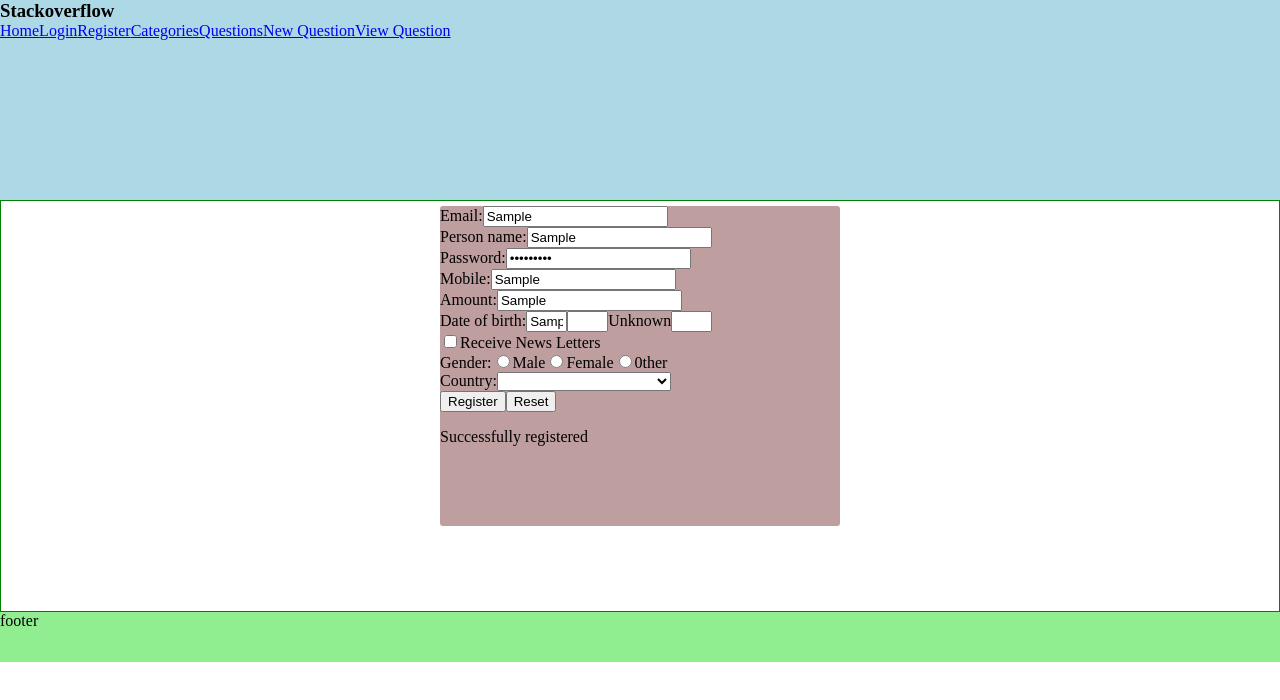
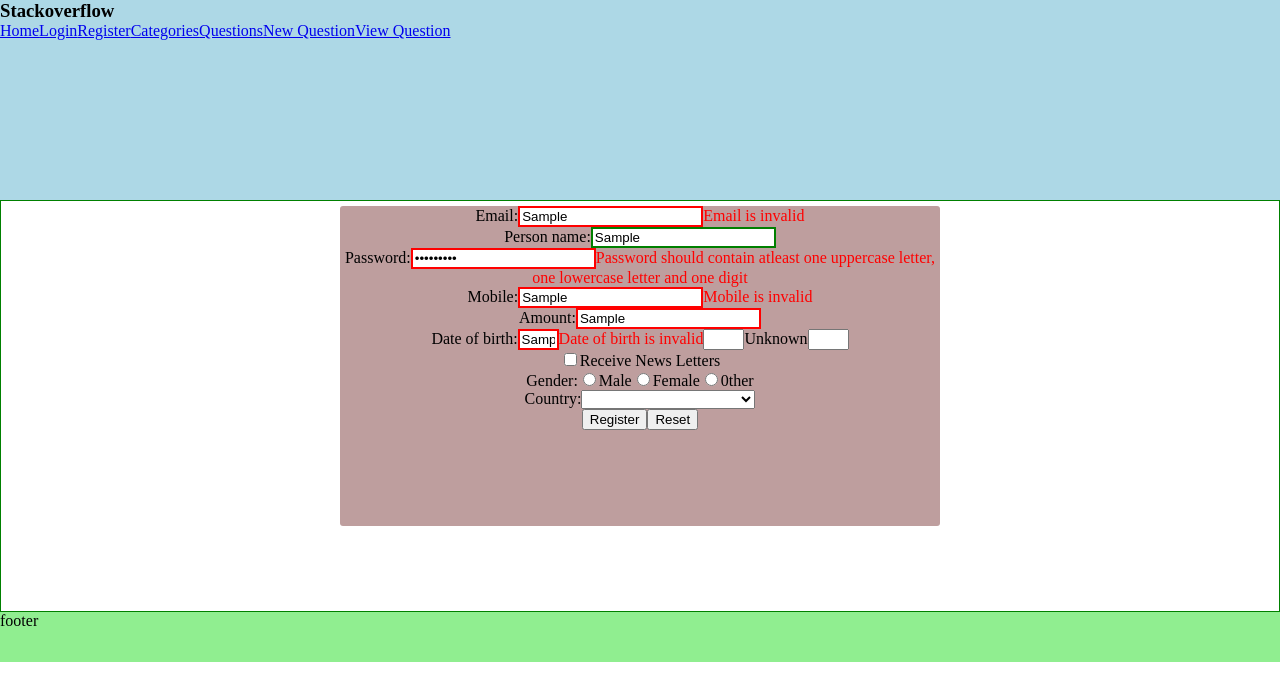
Before and after one commit to Nordask/front, an Angular app in the folder workspace_js/angular/first/: page /register in a window 1280 px wide. Both pictures are taken after typing "Sample", "Sample", "Sample123", "Sample", "Sample", "Sample" into the empty fields and a click on the input "Register". Shown: the top 700 px of the page. Built offline with nearby package versions, Linux system fonts and the light colour scheme.

Commit message:
Reactive forms. Added validation for registration form.

```diff
--- a/workspace_js/angular/first/src/app/account/account.module.ts
+++ b/workspace_js/angular/first/src/app/account/account.module.ts
@@ -1,5 +1,5 @@
 import { NgModule } from '@angular/core';
-import { FormsModule } from "@angular/forms";
+import { FormsModule, ReactiveFormsModule } from "@angular/forms";
 import { CommonModule } from "@angular/common";
 import { HomeComponent } from "../home/home.component";
 import { RegisterComponent } from "../register/register.component";
@@ -21,7 +21,8 @@ import { CategoriesComponent } from "../categories/categories.component";
   ],
   imports: [
     FormsModule,
-    CommonModule
+    CommonModule,
+    ReactiveFormsModule
   ]
 })
 export class AccountModule {
--- a/workspace_js/angular/first/src/app/app.module.ts
+++ b/workspace_js/angular/first/src/app/app.module.ts
@@ -1,6 +1,5 @@
 import { BrowserModule } from '@angular/platform-browser';
 import { NgModule } from '@angular/core';
-import { FormsModule } from "@angular/forms";
 import { Routes, RouterModule } from "@angular/router";
 
 import { AppComponent } from './app.component';
@@ -33,7 +32,6 @@ var myRoutesModule = RouterModule.forRoot(myRoutes);
   ],
   imports: [
     BrowserModule,
-    FormsModule,
     AccountModule,
     QuestionsModule,
     myRoutesModule
--- a/workspace_js/angular/first/src/app/register/register.component.css
+++ b/workspace_js/angular/first/src/app/register/register.component.css
@@ -1,8 +1,24 @@
 #registerDiv
 {
     background-color: #be9e9e;
-    width: 400px;
+    width: 600px;
     height: 320px;
     border-radius: 3px;
     margin: auto;
+    text-align: center;
 }
+
+input.ng-invalid.ng-touched
+{
+    border: 2px solid red;
+}
+
+input.ng-valid.ng-touched
+{
+    border: 2px solid green;
+}
+
+.error
+{
+    color: red;
+}
--- a/workspace_js/angular/first/src/app/register/register.component.html
+++ b/workspace_js/angular/first/src/app/register/register.component.html
@@ -1,23 +1,56 @@
 <div id="registerDiv">
-  <form>
+  <form [formGroup]="myForm">
     <label for="txtEmail">Email:</label>
-    <input type="text" id="txtEmail" [(ngModel)]="email" [ngModelOptions]="{standalone: true}"><br>
+    <input type="text" id="txtEmail" formControlName="email">
+    <span class="error" *ngIf="myForm.controls.email.invalid && myForm.controls.email.touched
+    && myForm.controls.email.errors.required">Email can't be blank</span>
+    <span class="error" *ngIf="myForm.controls.email.invalid && myForm.controls.email.touched
+    && myForm.controls.email.errors.pattern">Email is invalid</span>
+    <br>
 
     <label for="txtPersonName">Person name:</label>
-    <input type="text" id="txtPersonName" [(ngModel)]="name" [ngModelOptions]="{standalone: true}"><br>
+    <input type="text" id="txtPersonName" formControlName="name">
+    <span class="error" *ngIf="myForm.controls.name.invalid && myForm.controls.name.touched
+    && myForm.controls.name.errors.required">Person name can't be blank</span>
+    <span class="error" *ngIf="myForm.controls.name.invalid && myForm.controls.name.touched
+    && myForm.controls.name.errors.pattern">Person should contain alphabets only</span>
+    <span class="error" *ngIf="myForm.controls.name.invalid && myForm.controls.name.touched
+    && myForm.controls.name.errors.maxlength">Max length: 30</span>
+    <span class="error" *ngIf="myForm.controls.name.invalid && myForm.controls.name.touched
+    && myForm.controls.name.errors.minlength">Min length: 3</span>
+    <br>
 
     <label for="txtPassword">Password:</label>
-    <input type="password" id="txtPassword" [(ngModel)]="password" [ngModelOptions]="{standalone: true}"><br>
+    <input type="password" id="txtPassword" formControlName="password">
+    <span class="error" *ngIf="myForm.controls.password.invalid && myForm.controls.password.touched
+    && myForm.controls.password.errors.required">Password can't be blank</span>
+    <span class="error" *ngIf="myForm.controls.password.invalid && myForm.controls.password.touched
+    && myForm.controls.password.errors.pattern">Password should contain atleast one uppercase letter,
+     one lowercase letter and one digit</span>
+    <br>
 
     <label for="txtMobile">Mobile:</label>
-    <input type="text" id="txtMobile" [(ngModel)]="mobile" [ngModelOptions]="{standalone: true}"><br>
+    <input type="text" id="txtMobile" formControlName="mobile">
+    <span class="error" *ngIf="myForm.controls.mobile.invalid && myForm.controls.mobile.touched
+    && myForm.controls.mobile.errors.required">Mobile can't be blank</span>
+    <span class="error" *ngIf="myForm.controls.mobile.invalid && myForm.controls.mobile.touched
+    && myForm.controls.mobile.errors.pattern">Mobile is invalid</span>
+    <br>
 
     <label for="txtAmount">Amount:</label>
-    <input type="text" id="txtAmount" [(ngModel)]="amount" [ngModelOptions]="{standalone: true}"><br>
+    <input type="text" id="txtAmount" formControlName="amount"><br>
 
     <label for="txtDate">Date of birth:</label>
-    <input type="text" id="txtDate" [(ngModel)]="dateOfBirth" size="2" [ngModelOptions]="{standalone: true}">
-    <input type="text" id="txtMonth" [(ngModel)]="monthOfBirth" size="2" [ngModelOptions]="{standalone: true}">
+    <input type="text" id="txtDate" formControlName="dateOfBirth" size="2">
+    <span class="error" *ngIf="myForm.controls.dateOfBirth.invalid && myForm.controls.dateOfBirth.touched
+    && myForm.controls.dateOfBirth.errors.required">Date of birth can't be blank</span>
+    <span class="error" *ngIf="myForm.controls.dateOfBirth.invalid && myForm.controls.dateOfBirth.touched
+    && myForm.controls.dateOfBirth.errors.pattern">Date of birth is invalid</span>
+    <input type="text" id="txtMonth" formControlName="monthOfBirth" size="2">
+    <span class="error" *ngIf="myForm.controls.monthOfBirth.invalid && myForm.controls.monthOfBirth.touched
+    && myForm.controls.monthOfBirth.errors.required">Month of birth can't be blank</span>
+    <span class="error" *ngIf="myForm.controls.monthOfBirth.invalid && myForm.controls.monthOfBirth.touched
+    && myForm.controls.monthOfBirth.errors.pattern">Month of birth is invalid</span>
     <span [ngSwitch]="monthOfBirth">
       <span *ngSwitchCase="'1'">Jan</span>
       <span *ngSwitchCase="'2'">Feb</span>
@@ -33,22 +66,29 @@
       <span *ngSwitchCase="'12'">Dec</span>
       <span *ngSwitchDefault>Unknown</span>
     </span>
-    <input type="text" id="txtYear" [(ngModel)]="yearOfBirth" size="2" [ngModelOptions]="{standalone: true}">
+    <input type="text" id="txtYear" formControlName="yearOfBirth" size="2">
+    <span class="error" *ngIf="myForm.controls.yearOfBirth.invalid && myForm.controls.yearOfBirth.touched
+    && myForm.controls.yearOfBirth.errors.required">Year of birth can't be blank</span>
+    <span class="error" *ngIf="myForm.controls.yearOfBirth.invalid && myForm.controls.yearOfBirth.touched
+    && myForm.controls.yearOfBirth.errors.pattern">Year of birth is invalid</span>
     <br>
 
-    <input type="checkbox" id="chkNewsLetters" [(ngModel)]="receiveNewsLetters" [ngModelOptions]="{standalone: true}">
+    <input type="checkbox" id="chkNewsLetters" formControlName="receiveNewsLetters">
     <label for="chkNewsLetters">Receive News Letters</label><br>
 
     <label>Gender:</label>
-    <input type="radio" [(ngModel)]="gender" value="Male" name="gender" id="rbMale">
+    <input type="radio" formControlName="gender" value="Male" name="gender" id="rbMale">
     <label for="rbMale">Male</label>
-    <input type="radio" [(ngModel)]="gender" value="Female" name="gender" id="rbFemale">
+    <input type="radio" formControlName="gender" value="Female" name="gender" id="rbFemale">
     <label for="rbFemale">Female</label>
-    <input type="radio" [(ngModel)]="gender" value="Other" name="gender" id="rbOther">
-    <label for="rbOther">0ther</label><br>
+    <input type="radio" formControlName="gender" value="Other" name="gender" id="rbOther">
+    <label for="rbOther">0ther</label>
+    <span class="error" *ngIf="myForm.controls.gender.invalid && myForm.controls.gender.touched
+    && myForm.controls.gender.errors.required">Gender can't be blank</span>
+    <br>
 
     <label>Country:</label>
-    <select [(ngModel)]="country" [ngModelOptions]="{standalone: true}">
+    <select formControlName="country">
       <option>Please Select</option>
       <option>India</option>
       <option>Unated States of America</option>
@@ -56,6 +96,8 @@
       <option>China</option>
       <option>Japan</option>
     </select>
+    <span class="error" *ngIf="myForm.controls.country.invalid && myForm.controls.country.touched
+    && myForm.controls.country.errors.required">Country can't be blank</span>
     <br>
 
     <input type="submit" value="Register" (click)="onRegisterClick()">
--- a/workspace_js/angular/first/src/app/register/register.component.ts
+++ b/workspace_js/angular/first/src/app/register/register.component.ts
@@ -1,4 +1,5 @@
 import { Component } from '@angular/core';
+import { FormGroup, FormControl, Validators } from "@angular/forms";
 
 @Component({
   selector: 'app-register',
@@ -6,28 +7,36 @@ import { Component } from '@angular/core';
   styleUrls: ['./register.component.css']
 })
 export class RegisterComponent {
-  email: string;
-  name: string;
-  password: string;
-  mobile: string;
-  dateOfBirth: number;
-  monthOfBirth: number;
-  yearOfBirth: number;
-  receiveNewsLetters: boolean;
-  gender: string;
-  country: string;
-  amount: number;
+  myForm: FormGroup;
+
   isSuccessfullyRegistered: boolean = false;
   shouldDisplayMessage: boolean = false;
 
+  constructor() {
+    this.myForm = new FormGroup({
+      email: new FormControl("", [Validators.required, Validators.pattern("^[a-z]+[a-z0-9._]+@[a-z]+\.[a-z.]{2,5}$")]),
+      name: new FormControl("", [Validators.required, Validators.pattern("^[a-zA-Z]*$"), Validators.minLength(3), Validators.maxLength(30)]),
+      password: new FormControl("", [Validators.required, Validators.pattern("((?=.*\d)(?=.*[a-z])(?=.*[A-Z]).{6,15})")]),
+      mobile: new FormControl("", [Validators.required, Validators.pattern("^[1-9]{1}[0-9]{3,14}$")]),
+      dateOfBirth: new FormControl("", [Validators.required, Validators.pattern("[0-9]{1,2}")]),
+      monthOfBirth: new FormControl("", [Validators.required, Validators.pattern("[0-9]{1,2}")]),
+      yearOfBirth: new FormControl("", [Validators.required, Validators.pattern("[0-9]{4}")]),
+      receiveNewsLetters: new FormControl("", []),
+      gender: new FormControl("", [Validators.required]),
+      country: new FormControl("", [Validators.required]),
+      amount: new FormControl("", [Validators.required, Validators.pattern("[0-9]*$")]),
+    });
+  }
+
   onRegisterClick() {
     try {
-      var s = "Email:" + this.email + ", Rerson name:" + this.name +
-      ", Password:" + this.password + ", Mobile:" + this.mobile +
-      ", Date of birth:" + this.dateOfBirth + ", Month of birth:" +
-      this.monthOfBirth +  ", Year of birth:" + this.yearOfBirth +
-      ", Gender:" + this.gender + ", Country:" +
-      this.country + ", Amount:" + this.amount;
+      if(this.myForm.valid == true) {
+        var s = "Email:" + this.myForm.controls.email.value + ", Rerson name:" + this.myForm.controls.name.value +
+        ", Password:" + this.myForm.controls.password.value + ", Mobile:" + this.myForm.controls.mobile.value +
+        ", Date of birth:" + this.myForm.controls.dateOfBirth.value + ", Month of birth:" +
+        this.myForm.controls.monthOfBirth.value +  ", Year of birth:" + this.myForm.controls.yearOfBirth.value +
+        ", Gender:" + this.myForm.controls.gender.value + ", Country:" +
+        this.myForm.controls.country.value + ", Amount:" + this.myForm.controls.amount.value;
         console.log(s);
 
         if(localStorage.users == null || localStorage.users == undefined) {
@@ -35,16 +44,17 @@ export class RegisterComponent {
         }
 
         var u = JSON.parse(localStorage.users);
-      u.push({email: this.email, personName: this.name, mobile: this.mobile,
-      dateOfBirth: this.dateOfBirth, monthOfBirth: this.monthOfBirth,
-      yearOfBirth: this.yearOfBirth, receiveNewsLetters: this.receiveNewsLetters,
-      gender: this.gender, country: this.country, amount: this.amount,
-      password: this.password});
+        u.push({email: this.myForm.controls.email.value, personName: this.myForm.controls.name.value, mobile: this.myForm.controls.mobile.value,
+        dateOfBirth: this.myForm.controls.dateOfBirth.value, monthOfBirth: this.myForm.controls.monthOfBirth.value,
+        yearOfBirth: this.myForm.controls.yearOfBirth.value, receiveNewsLetters: this.myForm.controls.receiveNewsLetters.value,
+        gender: this.myForm.controls.gender.value, country: this.myForm.controls.country.value, amount: this.myForm.controls.amount.value,
+        password: this.myForm.controls.password.value});
 
         localStorage.users = JSON.stringify(u);
 
         this.isSuccessfullyRegistered = true;
         this.shouldDisplayMessage = true;
+      }
     } catch(e) {
       this.isSuccessfullyRegistered = false;
       this.shouldDisplayMessage = true;
```
Lines whose indentation alone changed are shown as unchanged.
